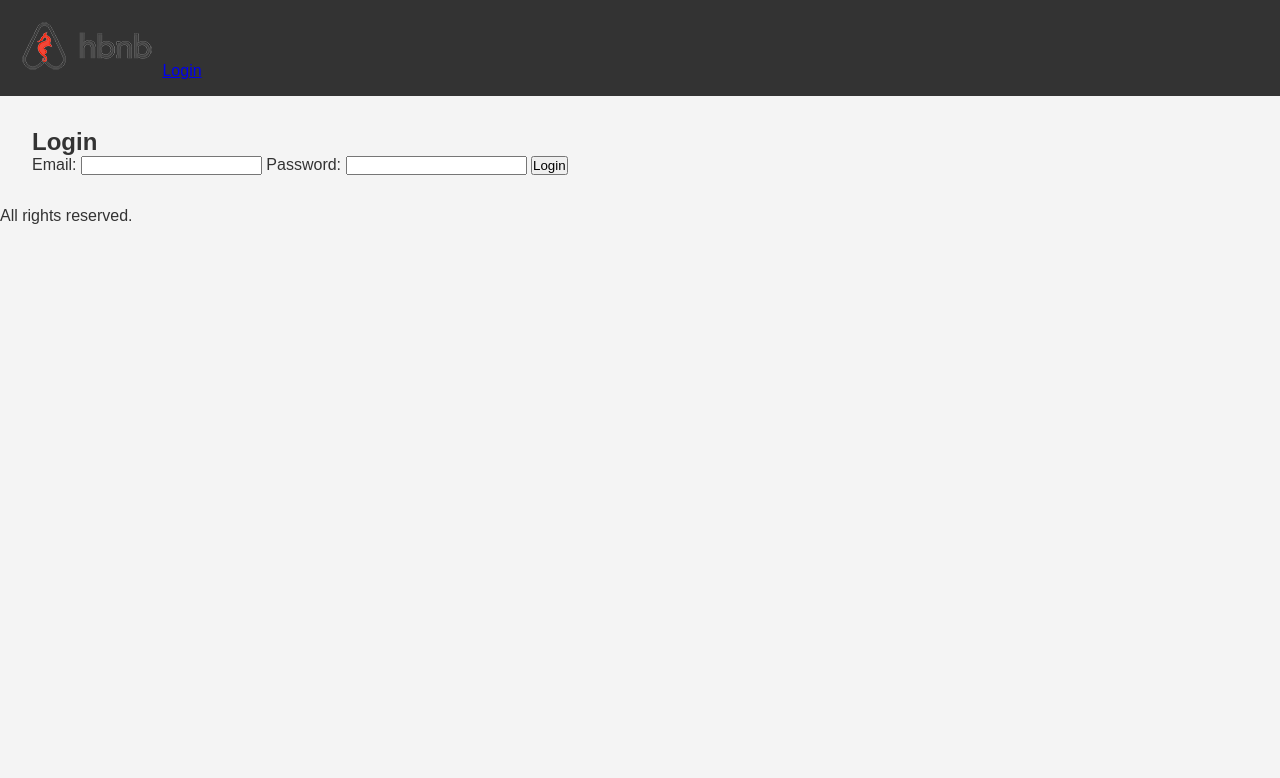
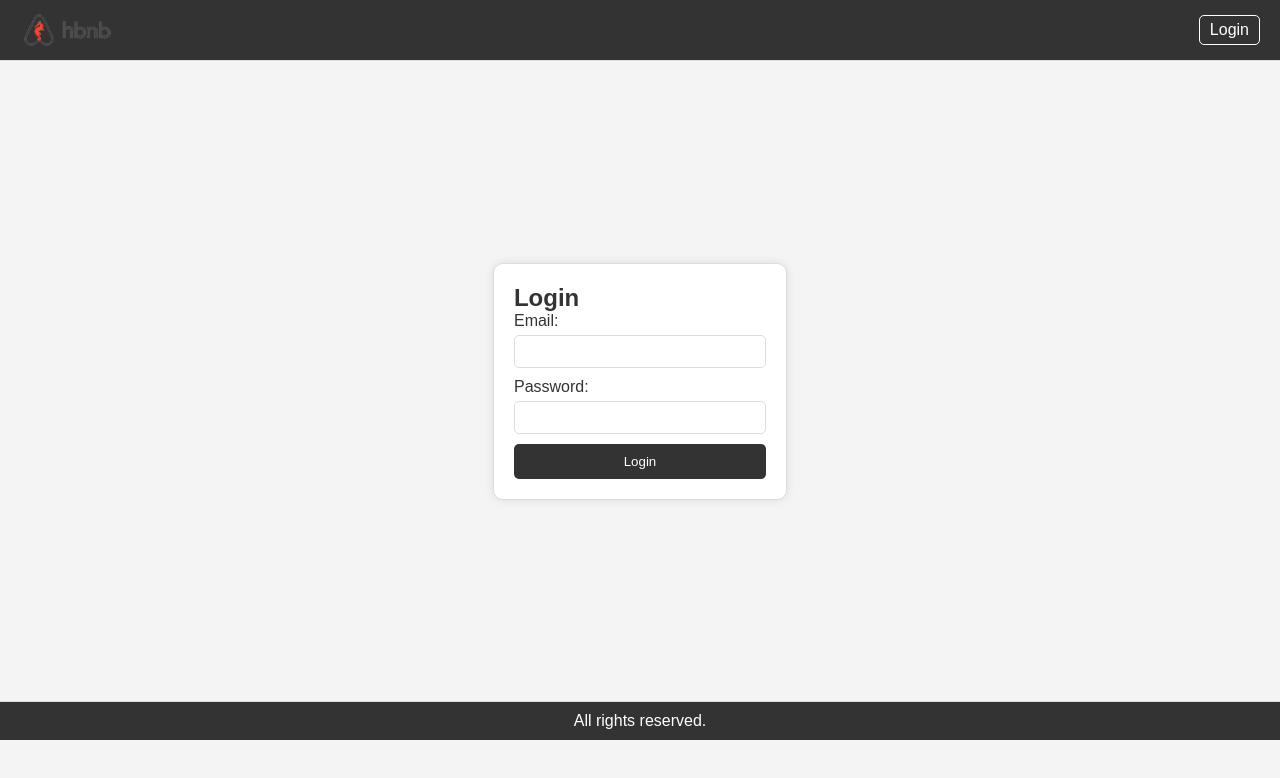
Before and after one commit to matthew25072005/holbertonschool-hbnb-client, a plain HTML site: page base_files/login.html in a window 1280 px wide. Drawn offline with Linux system fonts and the light colour scheme; files whose address does not match are found by name.

Commit message:
styles.css

```diff
--- a/base_files/styles.css
+++ b/base_files/styles.css
@@ -1,8 +1,3 @@
-/*
-  This is a SAMPLE File to get you started. Follow the instructions on the project to complete the tasks.
-  You'll probably need to override some of theese styles.
-*/
-
 * {
     box-sizing: border-box;
     margin: 0;
@@ -16,9 +11,25 @@ body {
 }
 
 header {
+    display: flex;
+    justify-content: space-between;
+    align-items: center;
+    padding: 10px 20px;
     background-color: #333;
     color: #fff;
-    padding: 1rem;
+    border-bottom: 1px solid #ddd;
+}
+
+.logo {
+    height: 40px;
+}
+
+.login-button {
+    text-decoration: none;
+    color: #fff;
+    padding: 5px 10px;
+    border: 1px solid #fff;
+    border-radius: 5px;
 }
 
 nav a {
@@ -28,5 +39,48 @@ nav a {
 }
 
 main {
+    display: flex;
+    justify-content: center;
+    align-items: center;
+    height: 80vh;
     padding: 2rem;
 }
+
+form {
+    border: 1px solid #ddd;
+    border-radius: 10px;
+    padding: 20px;
+    background-color: #fff;
+    box-shadow: 0 0 10px rgba(0, 0, 0, 0.1);
+}
+
+label {
+    display: block;
+    margin-bottom: 5px;
+}
+
+input {
+    width: 100%;
+    padding: 8px;
+    margin-bottom: 10px;
+    border: 1px solid #ddd;
+    border-radius: 5px;
+}
+
+button {
+    width: 100%;
+    padding: 10px;
+    background-color: #333;
+    color: #fff;
+    border: none;
+    border-radius: 5px;
+    cursor: pointer;
+}
+
+footer {
+    text-align: center;
+    padding: 10px;
+    background-color: #333;
+    color: #fff;
+    border-top: 1px solid #ddd;
+}
```
